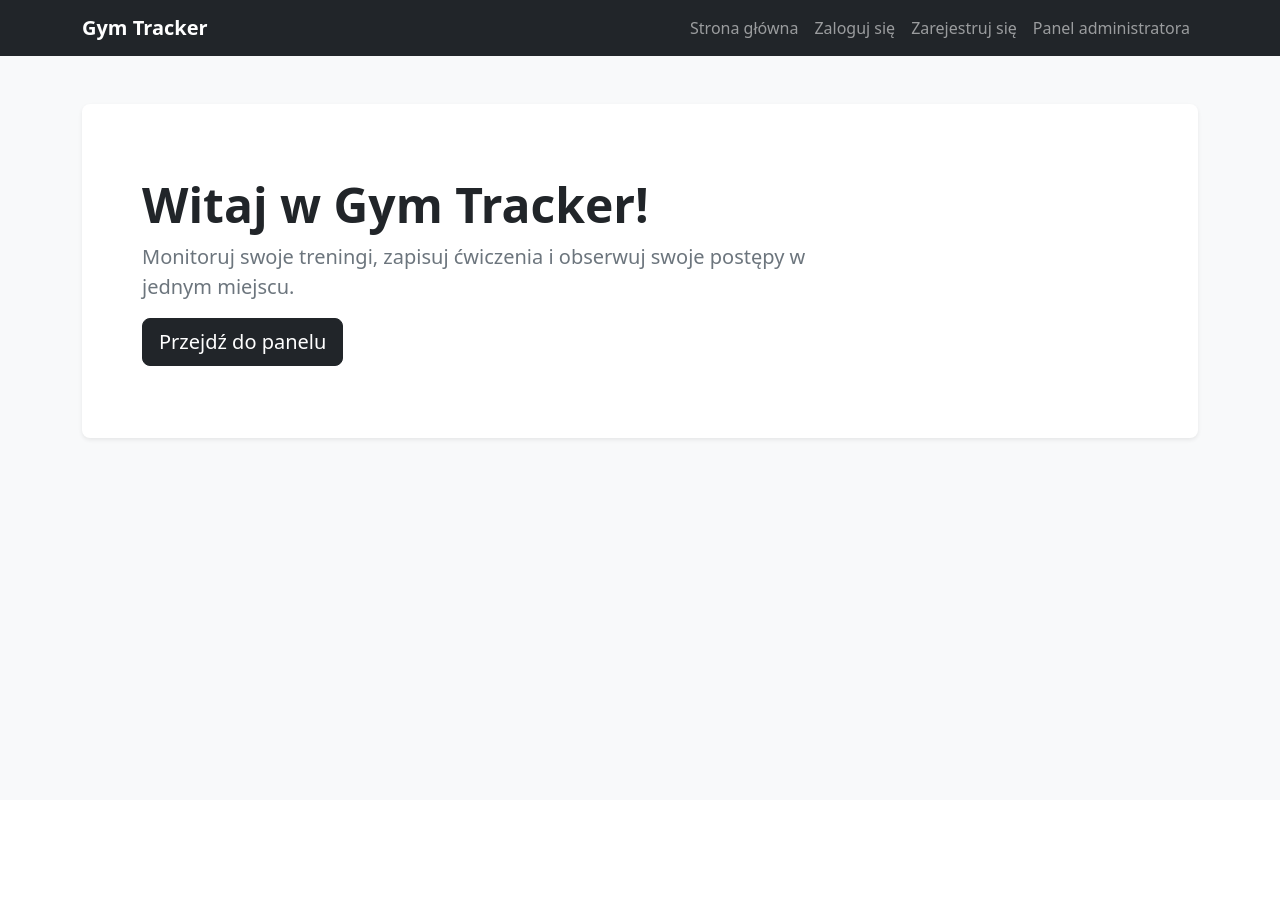
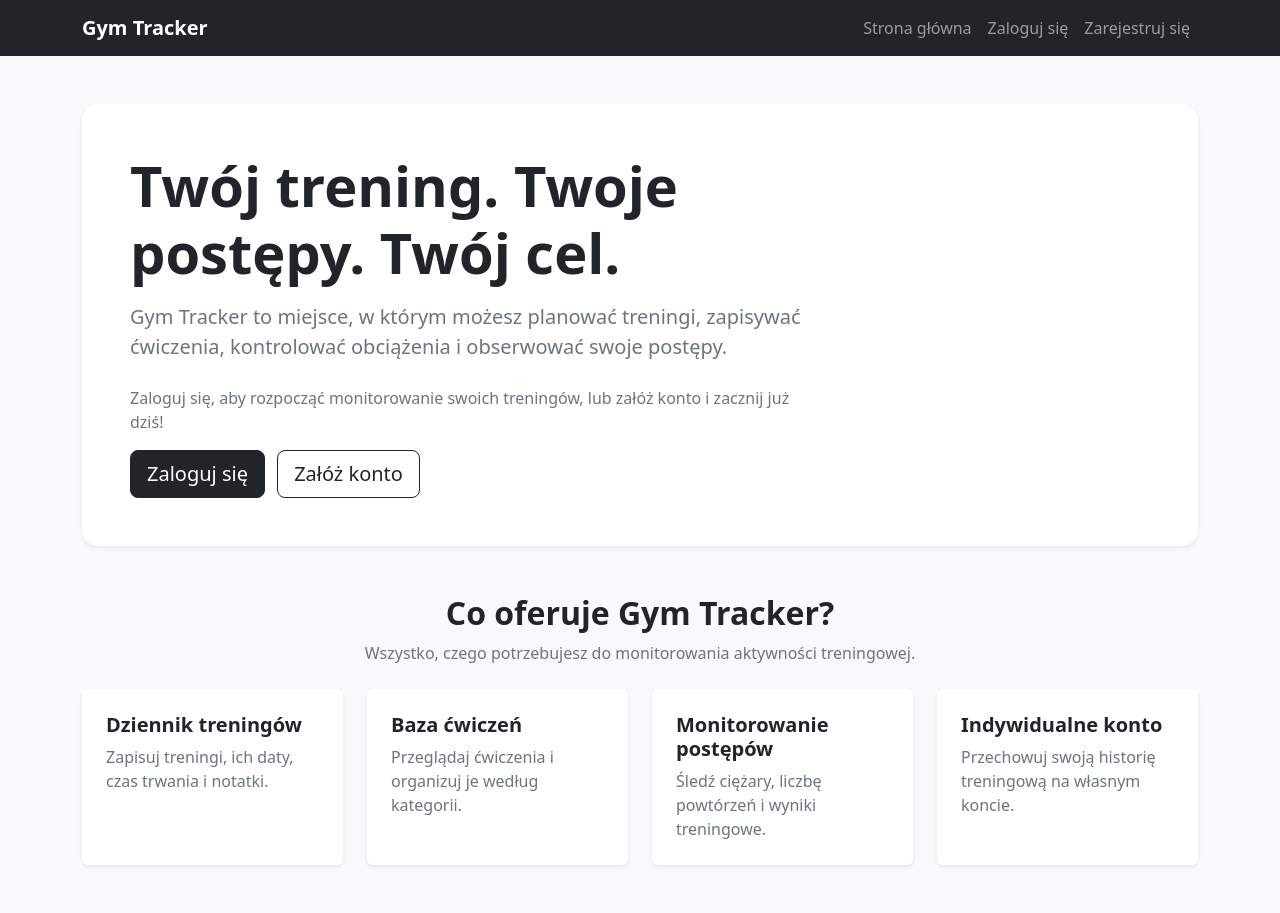
Before and after one commit to martynabielenda/gym-tracker, a Django app: page / in a window 1280 px wide. Before the commit the page ends 441 px from the top, so only its background shows below. Run offline with Django 5.2, Linux system fonts and the light colour scheme.

Commit message:
Complete user authentication and dashboard

```diff
--- a/config/settings.py
+++ b/config/settings.py
@@ -125,5 +125,6 @@ STATIC_URL = 'static/'
 # https://docs.djangoproject.com/en/5.2/ref/settings/#default-auto-field
 
 DEFAULT_AUTO_FIELD = 'django.db.models.BigAutoField'
-LOGIN_REDIRECT_URL = "home"
+LOGIN_URL = "login"
+LOGIN_REDIRECT_URL = "dashboard"
 LOGOUT_REDIRECT_URL = "home"
--- a/config/urls.py
+++ b/config/urls.py
@@ -7,6 +7,8 @@ urlpatterns = [
     path("admin/", admin.site.urls),
 
     path("", views.home, name="home"),
+
+    path("dashboard/", views.dashboard, name="dashboard"),
 
     path("register/", views.register, name="register"),
 
--- a/core/templates/core/base.html
+++ b/core/templates/core/base.html
@@ -59,10 +59,13 @@
                     </a>
                 </li>
             {% endif %}
-
-            <li class="nav-item">
-                <a class="nav-link" href="/admin/">Panel administratora</a>
-            </li>
+            {% if user.is_staff %}
+                <li class="nav-item">
+                    <a class="nav-link" href="/admin/">
+                        Panel administratora
+                    </a>
+                </li>
+            {% endif %}
         </ul>
         </div>
       </div>
--- a/core/templates/core/home.html
+++ b/core/templates/core/home.html
@@ -1,20 +1,112 @@
 {% extends "core/base.html" %}
 
-{% block title %}Strona główna | Gym Tracker{% endblock %}
+{% block title %}Gym Tracker – Twój trening, Twoje postępy{% endblock %}
 
 {% block content %}
-<div class="p-5 mb-4 bg-white rounded-3 shadow-sm">
-    <div class="container-fluid py-4">
-        <h1 class="display-5 fw-bold">Witaj w Gym Tracker!</h1>
 
-        <p class="col-md-8 fs-5 text-secondary">
-            Monitoruj swoje treningi, zapisuj ćwiczenia i obserwuj
-            swoje postępy w jednym miejscu.
-        </p>
+<!-- Sekcja powitalna -->
+<div class="bg-white rounded-4 shadow-sm p-5 mb-5">
+    <div class="row align-items-center">
+        <div class="col-lg-8">
 
-        <a href="/admin/" class="btn btn-dark btn-lg">
-            Przejdź do panelu
-        </a>
+            <h1 class="display-4 fw-bold mb-3">
+                Twój trening. Twoje postępy. Twój cel.
+            </h1>
+
+            <p class="fs-5 text-secondary mb-4">
+                Gym Tracker to miejsce, w którym możesz planować treningi,
+                zapisywać ćwiczenia, kontrolować obciążenia i obserwować
+                swoje postępy.
+            </p>
+
+
+{% if user.is_authenticated %}
+
+    <p class="text-secondary">
+        Witaj ponownie, {{ user.username }}!
+        Przejdź do swojej aplikacji i monitoruj postępy.
+    </p>
+
+    <a href="{% url 'dashboard' %}" class="btn btn-dark btn-lg">
+        Przejdź do aplikacji
+    </a>
+
+{% else %}
+
+    <p class="text-secondary">
+        Zaloguj się, aby rozpocząć monitorowanie swoich treningów,
+        lub załóż konto i zacznij już dziś!
+    </p>
+
+    <a href="{% url 'login' %}" class="btn btn-dark btn-lg me-2">
+        Zaloguj się
+    </a>
+
+    <a href="{% url 'register' %}" class="btn btn-outline-dark btn-lg">
+        Załóż konto
+    </a>
+
+{% endif %}
+
+
+        </div>
     </div>
 </div>
+
+<!-- Sekcja funkcjonalności -->
+<div class="text-center mb-4">
+    <h2 class="fw-bold">Co oferuje Gym Tracker?</h2>
+    <p class="text-secondary">
+        Wszystko, czego potrzebujesz do monitorowania aktywności treningowej.
+    </p>
+</div>
+
+<div class="row g-4">
+
+    <div class="col-md-6 col-lg-3">
+        <div class="card h-100 border-0 shadow-sm">
+            <div class="card-body p-4">
+                <h5 class="fw-bold">Dziennik treningów</h5>
+                <p class="text-secondary mb-0">
+                    Zapisuj treningi, ich daty, czas trwania i notatki.
+                </p>
+            </div>
+        </div>
+    </div>
+
+    <div class="col-md-6 col-lg-3">
+        <div class="card h-100 border-0 shadow-sm">
+            <div class="card-body p-4">
+                <h5 class="fw-bold">Baza ćwiczeń</h5>
+                <p class="text-secondary mb-0">
+                    Przeglądaj ćwiczenia i organizuj je według kategorii.
+                </p>
+            </div>
+        </div>
+    </div>
+
+    <div class="col-md-6 col-lg-3">
+        <div class="card h-100 border-0 shadow-sm">
+            <div class="card-body p-4">
+                <h5 class="fw-bold">Monitorowanie postępów</h5>
+                <p class="text-secondary mb-0">
+                    Śledź ciężary, liczbę powtórzeń i wyniki treningowe.
+                </p>
+            </div>
+        </div>
+    </div>
+
+    <div class="col-md-6 col-lg-3">
+        <div class="card h-100 border-0 shadow-sm">
+            <div class="card-body p-4">
+                <h5 class="fw-bold">Indywidualne konto</h5>
+                <p class="text-secondary mb-0">
+                    Przechowuj swoją historię treningową na własnym koncie.
+                </p>
+            </div>
+        </div>
+    </div>
+
+</div>
+
 {% endblock %}
--- a/core/views.py
+++ b/core/views.py
@@ -1,8 +1,12 @@
 from django.shortcuts import render, redirect
 from django.contrib.auth.forms import UserCreationForm
 from django.contrib.auth import login
-from django import forms
+from django.contrib.auth.decorators import login_required
 
+
+@login_required
+def dashboard(request):
+    return render(request, "core/dashboard.html")
 
 def home(request):
     return render(request, "core/home.html")
```
Also changed, not shown: core/templates/core/dashboard.html (added, +113 -0 lines).
